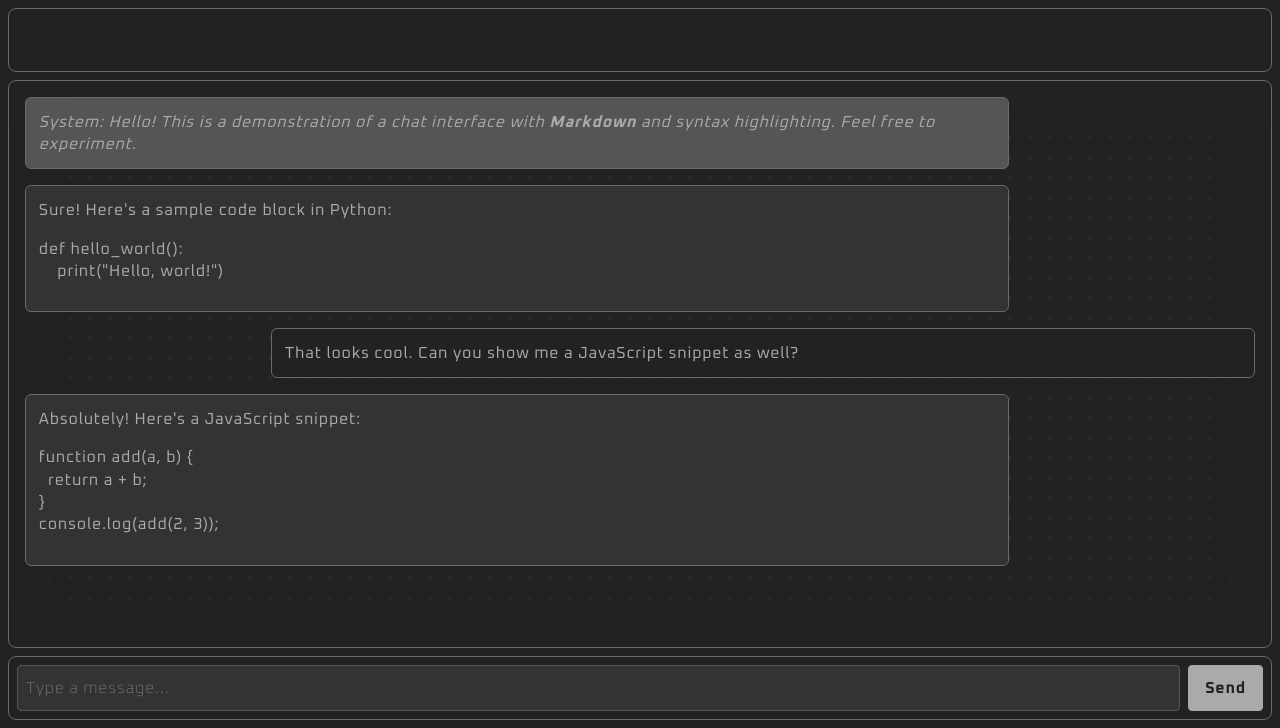
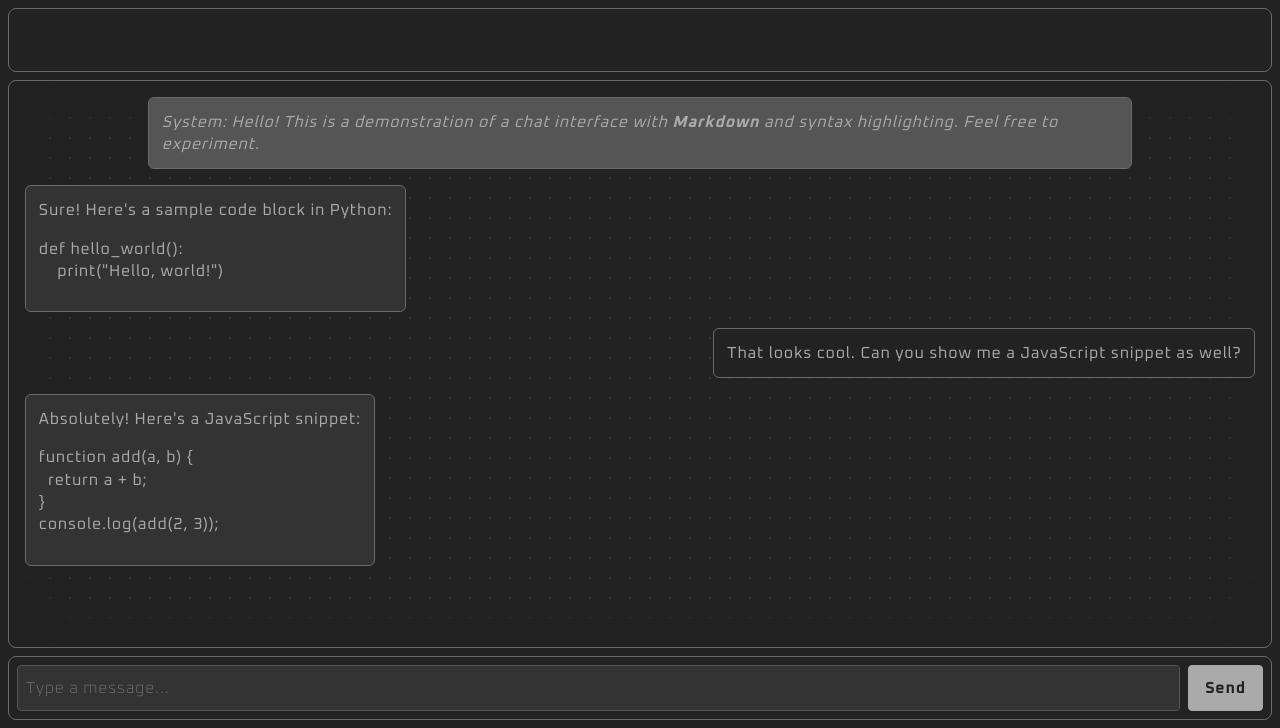
Before and after one commit to jessiepdx/ryo_chat, a Flask app: template templates/agent-playground.html in a window 1280 px wide. Shown: the part 72-800 px from the top of the page. Run offline with Flask 3, Linux system fonts and the light colour scheme; the template is opened without the code that fills it, so the values that code supplies are empty; parts of the project's set-up code (start-up, migrations or seed data) failed here and were passed over; some libraries are stand-ins or nearby versions.

Commit message:
minor updates

```diff
--- a/templates/agent-playground.html
+++ b/templates/agent-playground.html
@@ -13,9 +13,11 @@
     overflow-y: auto;
     margin:calc(-1 * var(--mini-rem));
     padding:var(--mini-rem);
+    display:flex;
+    flex-flow:column;
+    gap:var(--mini-rem);
   }
   .message {
-    margin-bottom: 1em;
     max-width: 80%;
     padding: 0.8em;
     border-radius: 6px;
```
